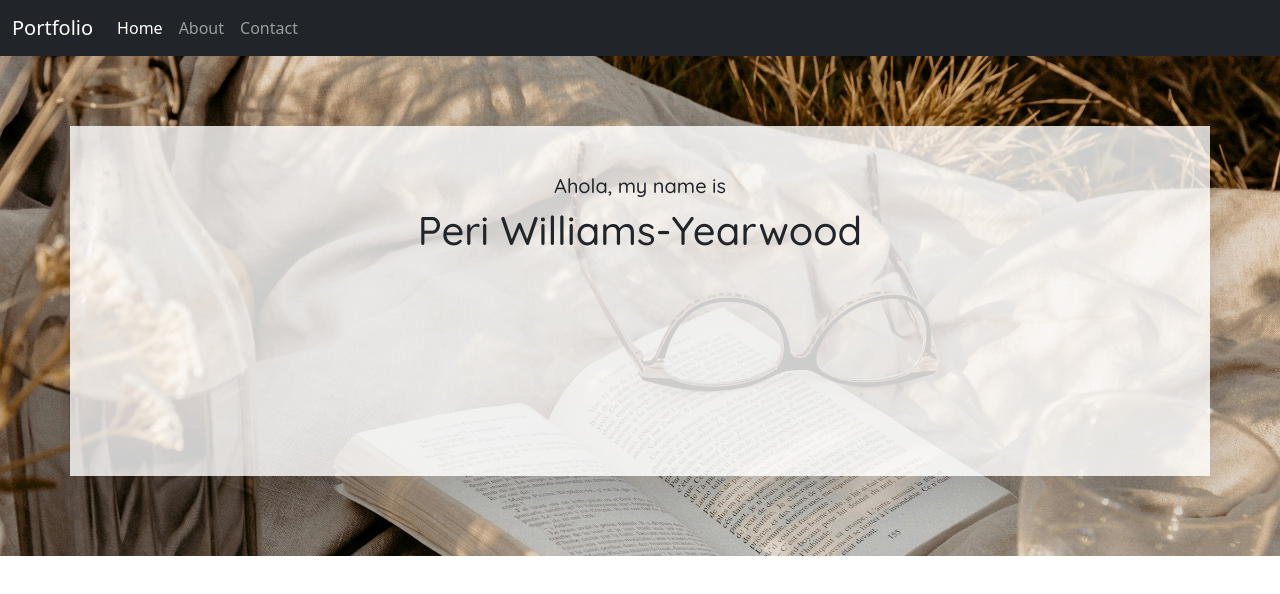
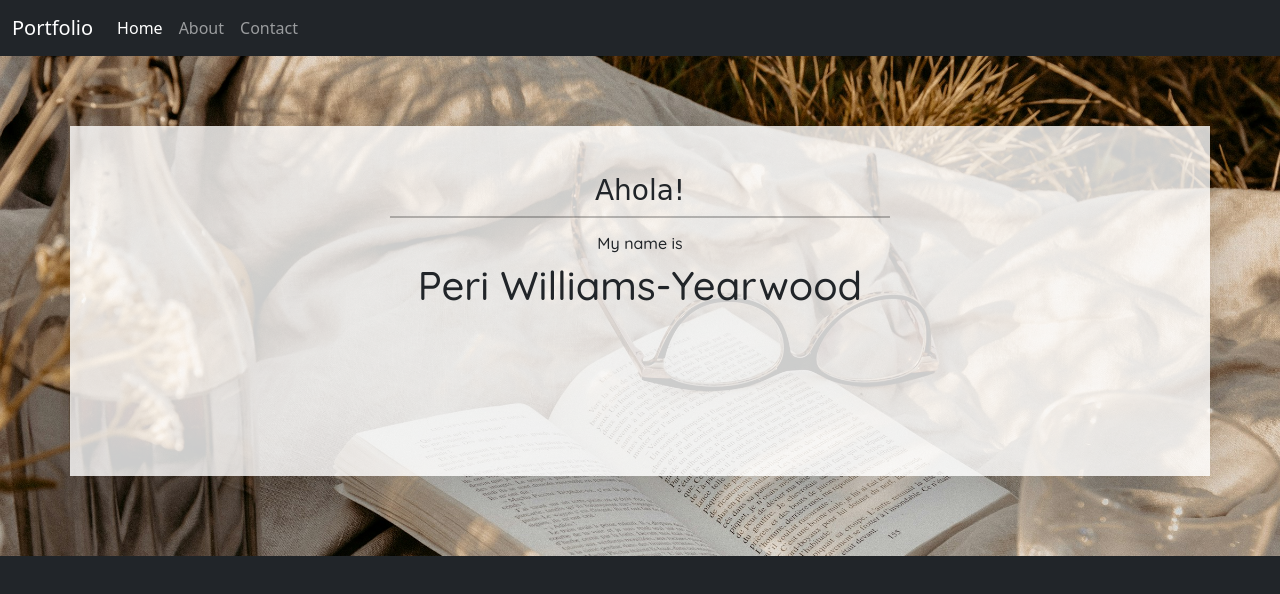
Before and after one commit to Pezza242/My-Portfolio, a plain HTML site: page index.html in a window 1280 px wide. Drawn offline with nearby package versions, Linux system fonts and the light colour scheme; a web font is replaced by a local one.

Commit message:
Added more to the intro box
And added more CSS to it too

```diff
--- a/index.html
+++ b/index.html
@@ -48,9 +48,11 @@
         </div>
       </div>
     </nav>
-    <div id="intro" class="container-fluid pt-7">
+    <div id="intro" class="container-fluid">
       <div id="intro-box" class="container pt-5 pb-3 shadow-lg">
-        <h5>Ahola, my name is</h5>
+        <h3 id="greeting">Ahola!</h3>
+        <hr id="line-1" />
+        <h6 class="pt-3">My name is</h6>
         <h1 class="text-center">Peri Williams-Yearwood</h1>
       </div>
     </div>
--- a/styles/index.css
+++ b/styles/index.css
@@ -1,6 +1,9 @@
 :root {
   --main-font-family: "Quicksand", sans-serif;
   --text-center: center;
+}
+body {
+  background-color: #212529;
 }
 
 #intro {
@@ -17,3 +20,13 @@
   background-color: rgba(255, 255, 255, 0.8);
   height: 350px;
 }
+#greeting {
+  font-family: "Playwrite GB S", cursive;
+  font-weight: 400;
+}
+#line-1 {
+  width: 500px;
+  display: block;
+  margin: 0px auto;
+  border: 1.25px solid black;
+}
```
